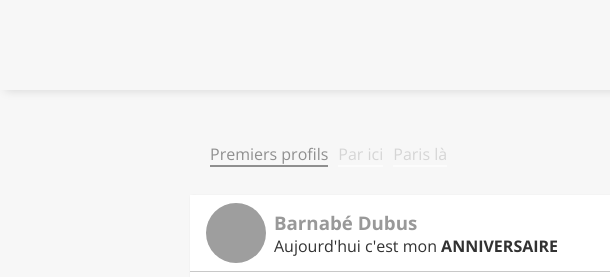
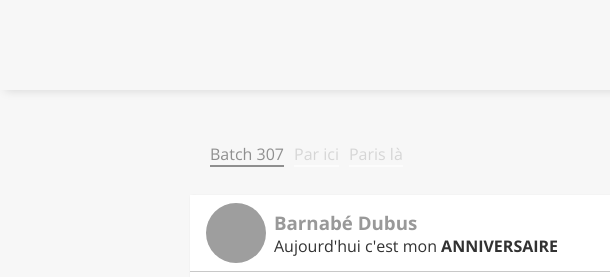
Before and after one commit to Polo2/profiles-307, a plain HTML site: page index.html in a window 1280 px wide. Shown: the top 277 px of the page, 0-610 px from the left. Drawn offline with nearby package versions, Linux system fonts and the light colour scheme; grey boxes are pictures that could not be loaded.

Commit message:
Change tab text

```diff
--- a/index.html
+++ b/index.html
@@ -14,7 +14,7 @@
 
     <div class="container">
       <div class="tabs">
-        <a href="#" class="tab active">Premiers profils</a>
+        <a href="#" class="tab active">Batch 307</a>
         <a href="#" class="tab">Par ici</a>
         <a href="#" class="tab">Paris là</a>
       </div>
```
